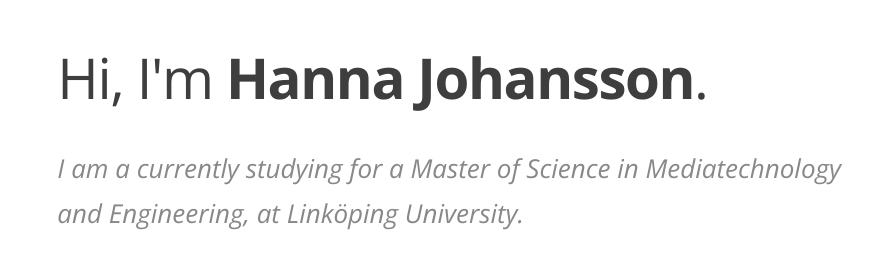
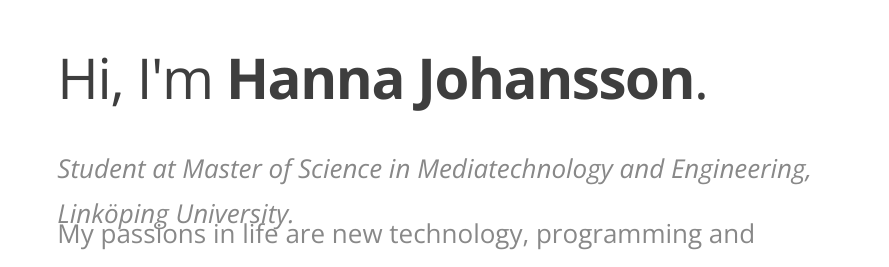
Before and after one commit to jannaha/jannaha.github.io, a plain HTML site: page index.html in a window 1280 px wide. Shown: the part 166-433 px from the top of the page, 391-1280 px from the left. Drawn offline with nearby package versions, Linux system fonts and the light colour scheme.

Commit message:
about me fixes

```diff
--- a/css/style.css
+++ b/css/style.css
@@ -141,7 +141,8 @@
 	/*Added by me*/
 	#italic-info{
 		font-style: italic;
-		font-size: 20px;
+		font-size: 16;
+		margin-bottom: -1em;
 	}
 
 	/* Form */
--- a/index.html
+++ b/index.html
@@ -46,7 +46,7 @@
 							<header>
 								<h1>Hi, I'm <strong>Hanna Johansson</strong>.</h1>
 							</header>
-								<p id="italic-info">I am a currently studying for a Master of Science in Mediatechnology and Engineering, at Linköping University.
+								<p id="italic-info">Student at Master of Science in Mediatechnology and Engineering, Linköping University.
 								</p>
 								<p>
 								My passions in life are new technology, programming and usability. When I'm not engaging in learning new things and reading
```
